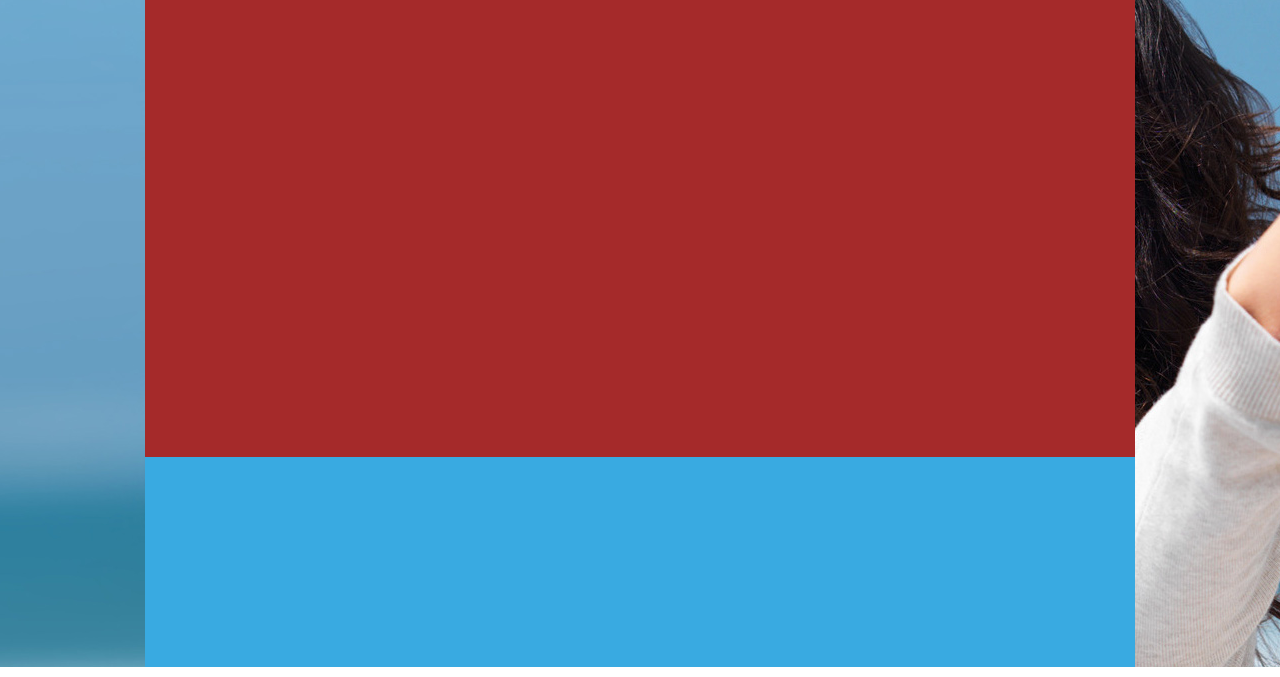
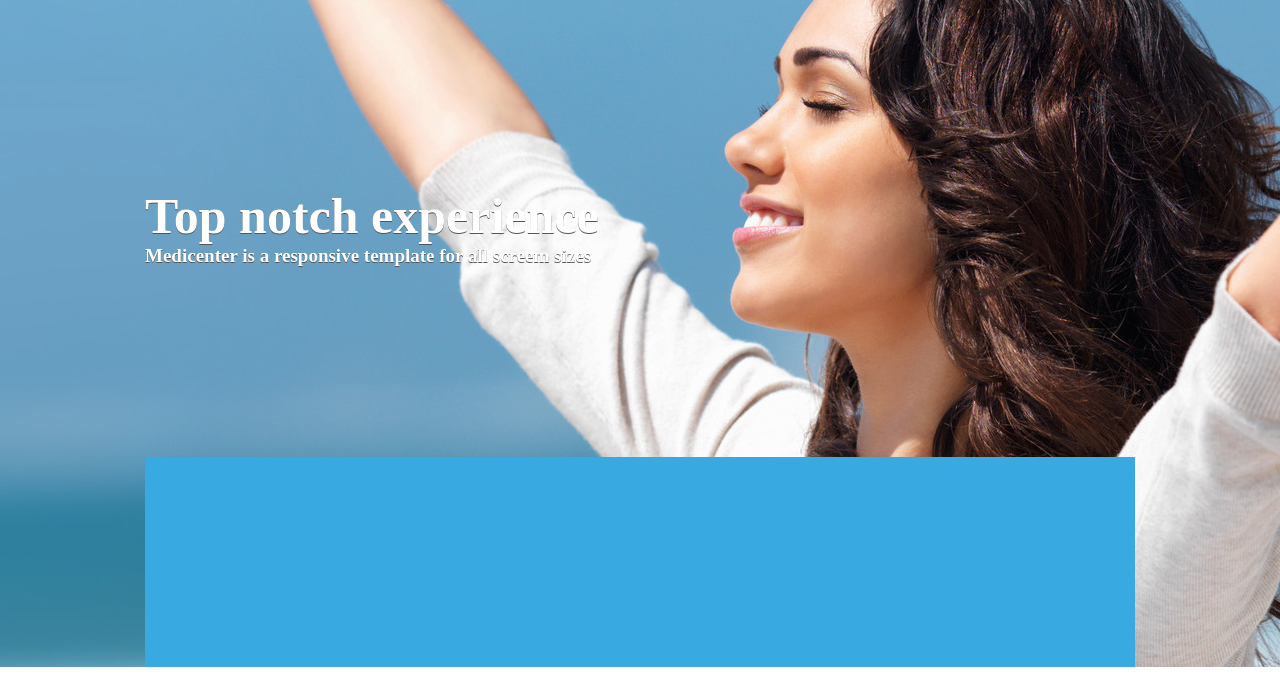
Before and after one commit to GutenbergDev/medcenter, a plain HTML site: page index.html in a window 1280 px wide. Shown: the part 123-800 px from the top of the page. Drawn offline with Linux system fonts and the light colour scheme.

Commit message:
Alterando o css

```diff
--- a/assets/css/style.css
+++ b/assets/css/style.css
@@ -71,7 +71,25 @@ nav a:hover {
 
 .banner_headline {
     flex: 1;
-    background-color: brown;
+    display: flex;
+    flex-direction: column;
+    justify-content: center;
+}
+
+.banner_headline h1 {
+    color: #ffffff;
+    font-size: 50px;
+    text-shadow: 0px 1px 0px #555555;
+    margin: 0px;
+    padding: 0px;
+}
+
+.banner_headline h2 {
+    color: #ffffff;
+    font-size: 19px;
+    text-shadow: 0px 1px 0px #555555;
+    margin: 0px;
+    padding: 0px;
 }
 
 .banner_options {
--- a/index.html
+++ b/index.html
@@ -31,7 +31,8 @@
     <section id="banner">
         <div class="container column">
             <div class="banner_headline">
-
+                <h1>Top notch experience</h1>
+                <h2>Medicenter is a responsive template for all screem sizes</h2>
             </div>
             <div class="banner_options">
 
```
